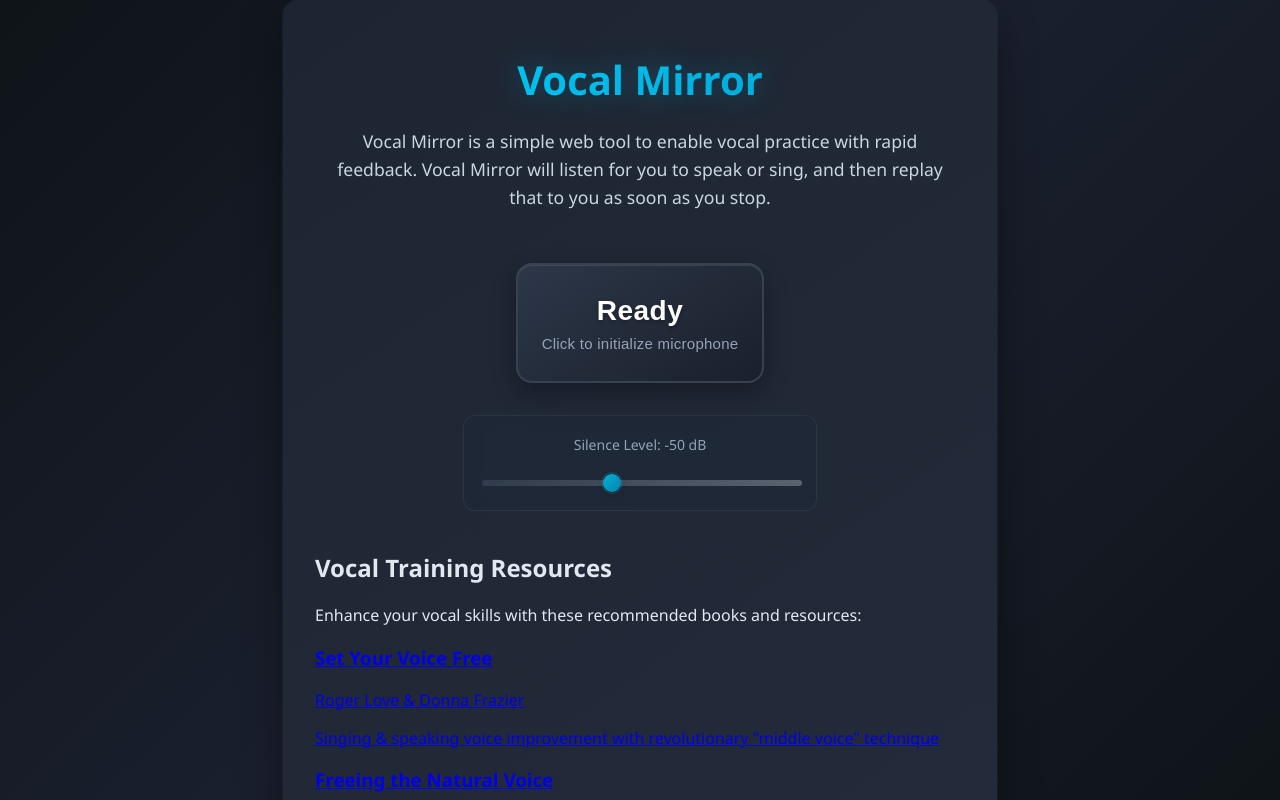
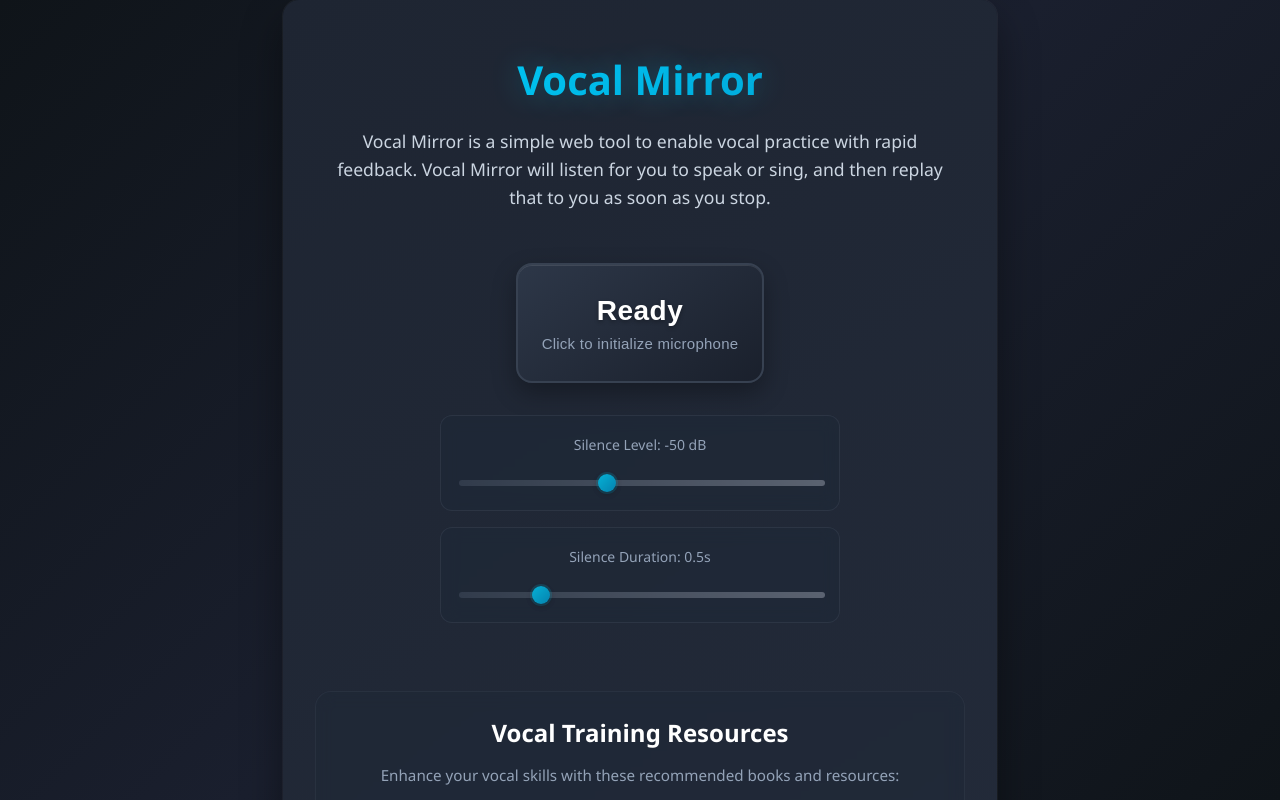
Before and after one commit to danverbraganza/vocal-mirror, a React (Vite) app: page / in a window 1280 px wide. Shown: the top 800 px of the page. Built offline with nearby package versions, Linux system fonts and the light colour scheme.

Commit message:
Silence duration

```diff
--- a/src/App.tsx
+++ b/src/App.tsx
@@ -12,6 +12,7 @@ function App() {
   const [bufferDuration, setBufferDuration] = useState(0);
   const [error, setError] = useState<string | null>(null);
   const [silenceThreshold, setSilenceThreshold] = useState(-50);
+  const [silenceDuration, setSilenceDuration] = useState(0.5);
   const vocalMirrorRef = useRef<VocalMirror | null>(null);
 
   useEffect(() => {
@@ -20,6 +21,7 @@ function App() {
     try {
       // Initialize VocalMirror when component mounts
       const vocalMirror = new VocalMirror({
+        silenceDuration: silenceDuration * 1000, // Convert seconds to milliseconds
         onStateChange: (stateInfo) => {
           setState(stateInfo.newState);
           setBufferDuration(stateInfo.stateInfo.bufferDuration);
@@ -47,17 +49,24 @@ function App() {
         vocalMirrorRef.current.cleanup();
       }
     };
-  }, []);
+  }, [silenceDuration]); // Include silenceDuration in dependencies so VocalMirror gets recreated if it changes before initialization
 
-  // Handle threshold changes separately to avoid recreating VocalMirror
+  // Handle threshold and duration changes separately to avoid recreating VocalMirror
   useEffect(() => {
     if (vocalMirrorRef.current) {
-      vocalMirrorRef.current.updateSettings({ volumeThreshold: silenceThreshold });
+      vocalMirrorRef.current.updateSettings({
+        volumeThreshold: silenceThreshold,
+        silenceDuration: silenceDuration * 1000 // Convert seconds to milliseconds
+      });
     }
-  }, [silenceThreshold]);
+  }, [silenceThreshold, silenceDuration]);
 
   const handleSilenceThresholdChange = (event: React.ChangeEvent<HTMLInputElement>) => {
     setSilenceThreshold(Number(event.target.value));
+  };
+
+  const handleSilenceDurationChange = (event: React.ChangeEvent<HTMLInputElement>) => {
+    setSilenceDuration(Number(event.target.value));
   };
 
   const handleButtonClick = async () => {
@@ -161,7 +170,7 @@ function App() {
         {state === 'recording' && (
           <div className="subHeading">
             <small>
-              Recording will automatically play back when you stop speaking (0.5s silence).
+              Recording will automatically play back when you stop speaking ({silenceDuration}s silence).
               Click to stop the cycle.
             </small>
           </div>
@@ -175,6 +184,7 @@ function App() {
           </div>
         )}
 
+        <div className="silence-controls">
           <div className="silence-threshold-control">
             <label htmlFor="silence-threshold" className="threshold-label">
               Silence Level: {silenceThreshold} dB
@@ -188,6 +198,23 @@ function App() {
               onChange={handleSilenceThresholdChange}
               className="threshold-slider"
             />
+          </div>
+
+          <div className="silence-duration-control">
+            <label htmlFor="silence-duration" className="threshold-label">
+              Silence Duration: {silenceDuration}s
+            </label>
+            <input
+              id="silence-duration"
+              type="range"
+              min="0.1"
+              max="2.0"
+              step="0.1"
+              value={silenceDuration}
+              onChange={handleSilenceDurationChange}
+              className="threshold-slider"
+            />
+          </div>
         </div>
       </div>
       <div className="resources-section">
--- a/vocal-mirror.css
+++ b/vocal-mirror.css
@@ -225,17 +225,24 @@ input[type=number]::-webkit-outer-spin-button {
     max-width: 400px;
 }
 
-/* Silence threshold control styling */
-.silence-threshold-control {
+/* Silence controls styling */
+.silence-controls {
     margin-top: 32px;
+    max-width: 400px;
+    margin-left: auto;
+    margin-right: auto;
+    display: flex;
+    flex-direction: column;
+    gap: 16px;
+}
+
+.silence-threshold-control,
+.silence-duration-control {
     padding: 16px;
     background: rgba(31, 41, 55, 0.6);
     border: 1px solid rgba(75, 85, 99, 0.3);
     border-radius: 12px;
     backdrop-filter: blur(8px);
-    max-width: 320px;
-    margin-left: auto;
-    margin-right: auto;
 }
 
 .threshold-label {
@@ -324,6 +331,7 @@ input[type=number]::-webkit-outer-spin-button {
 .attribution-footer a:hover {
     color: #0099cc;
     text-decoration: underline;
+}
 
 /* Resources section styling */
 .resources-section {
```
Also changed, not shown: 1 other file (tests, documents, lock files or other folders). Lines whose indentation alone changed are shown as unchanged.
